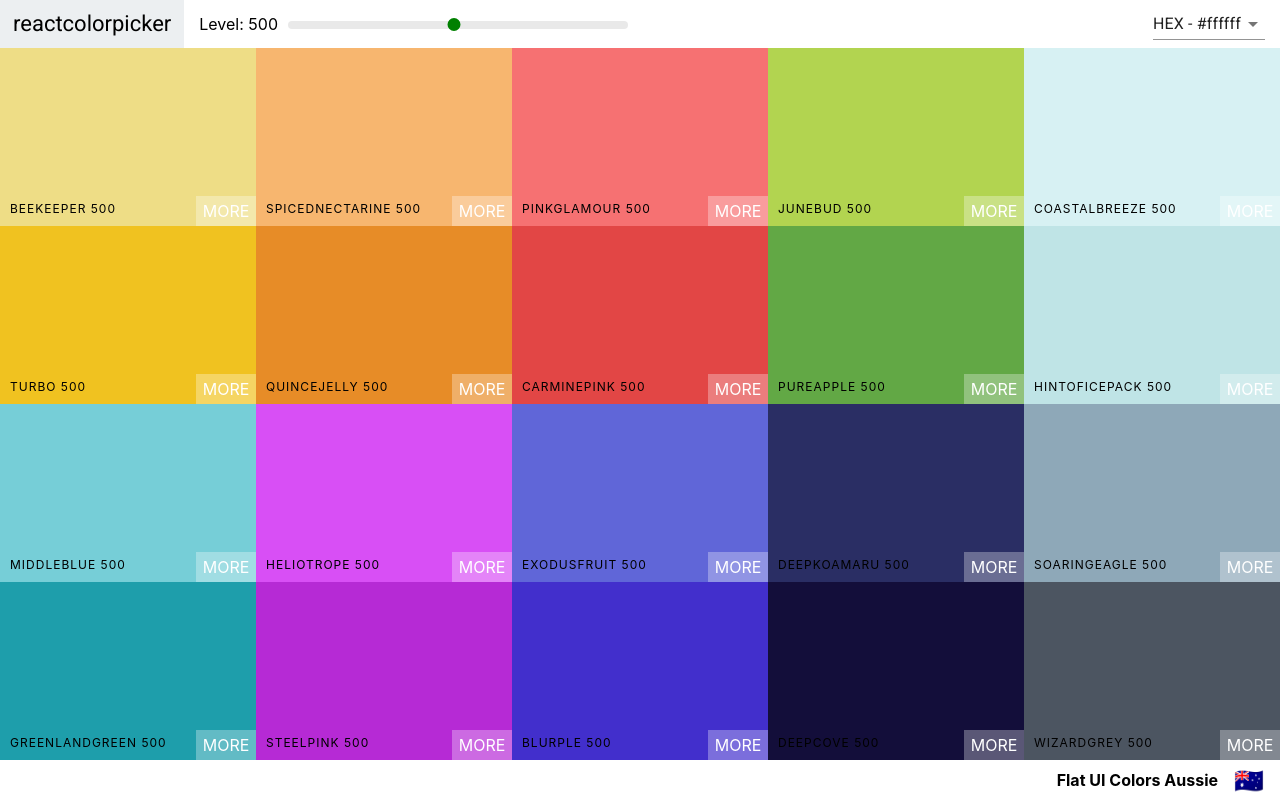
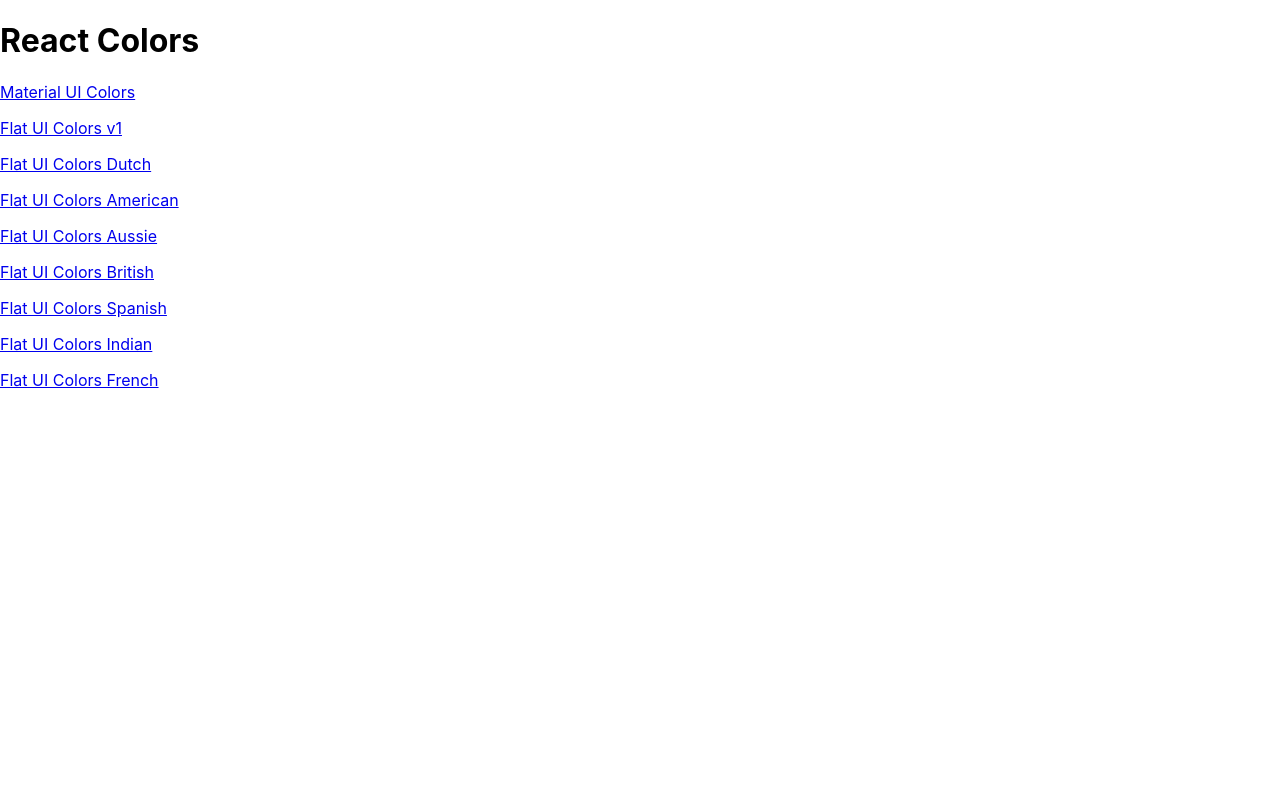
Before and after one commit to DavidWalker-hub/Color-Project, a React (Create React App) app: page / in a window 1280 px wide. Built offline with nearby package versions, Linux system fonts and the light colour scheme.

Commit message:
add react router and palette list page including links

```diff
--- a/package.json
+++ b/package.json
@@ -13,6 +13,7 @@
     "react": "^17.0.1",
     "react-copy-to-clipboard": "^5.0.3",
     "react-dom": "^17.0.1",
+    "react-router-dom": "^5.2.0",
     "react-scripts": "4.0.1",
     "web-vitals": "^0.2.4"
   },
--- a/src/App.js
+++ b/src/App.js
@@ -1,14 +1,31 @@
 import React, { Component } from 'react';
+import { Route, Switch } from 'react-router-dom';
+import PaletteList from './PaletteList';
 import Palette from './Palette';
 import seedColors from './seedColors';
 import { generatePalette } from './ColorHelpers';
 
 class App extends Component {
+	findPalette(id) {
+		return seedColors.find(function(palette) {
+			return palette.id === id;
+		});
+	}
 	render() {
 		return (
-			<div>
-				<Palette palette={generatePalette(seedColors[4])} />
-			</div>
+			<Switch>
+				<Route exact path="/" render={() => <PaletteList palettes={seedColors} />} />
+				<Route
+					exact
+					path="/palette/:id"
+					render={(routeProps) => (
+						<Palette palette={generatePalette(this.findPalette(routeProps.match.params.id))} />
+					)}
+				/>
+			</Switch>
+			// 	<div>
+			// 	<Palette palette={generatePalette(seedColors[4])} />
+			// </div>
 		);
 	}
 }
--- a/src/NavBar.js
+++ b/src/NavBar.js
@@ -1,4 +1,5 @@
 import React, { Component } from 'react';
+import { Link } from 'react-router-dom';
 import MenuItem from '@material-ui/core/MenuItem';
 import Select from '@material-ui/core/Select';
 import Snackbar from '@material-ui/core/Snackbar';
@@ -28,7 +29,7 @@
 		return (
 			<header className="NavBar">
 				<div className="logo">
-					<a href="#">reactcolorpicker</a>
+					<Link to="/">reactcolorpicker</Link>
 				</div>
 				<div className="slider-container">
 					<span>Level: {level}</span>
--- /dev/null
+++ b/src/PaletteList.js
@@ -0,0 +1,20 @@
+import React, { Component } from 'react';
+import { Link } from 'react-router-dom';
+
+class PaletteList extends Component {
+	render() {
+		const palettes = this.props.palettes.map((palette) => (
+			<p>
+				<Link to={`/palette/${palette.id}`}>{palette.paletteName}</Link>
+			</p>
+		));
+		return (
+			<div>
+				<h1>React Colors</h1>
+				{palettes}
+			</div>
+		);
+	}
+}
+
+export default PaletteList;
--- a/src/index.js
+++ b/src/index.js
@@ -1,14 +1,17 @@
 import React from 'react';
 import ReactDOM from 'react-dom';
+import { BrowserRouter } from 'react-router-dom';
 import './index.css';
 import App from './App';
 import reportWebVitals from './reportWebVitals';
 
 ReactDOM.render(
-  <React.StrictMode>
-    <App />
-  </React.StrictMode>,
-  document.getElementById('root')
+	<React.StrictMode>
+		<BrowserRouter>
+			<App />
+		</BrowserRouter>
+	</React.StrictMode>,
+	document.getElementById('root')
 );
 
 // If you want to start measuring performance in your app, pass a function
```
Also changed, not shown: 2 other files (tests, documents, lock files or other folders).
